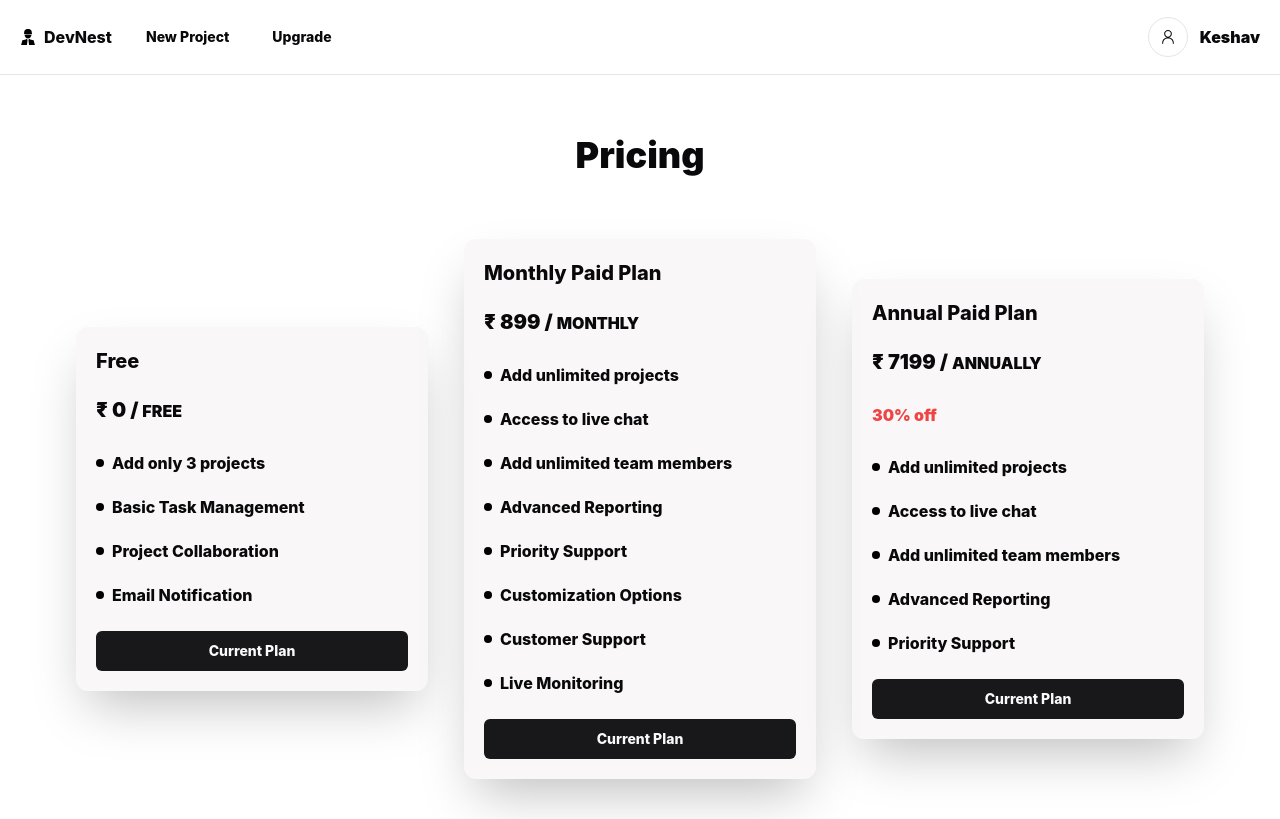
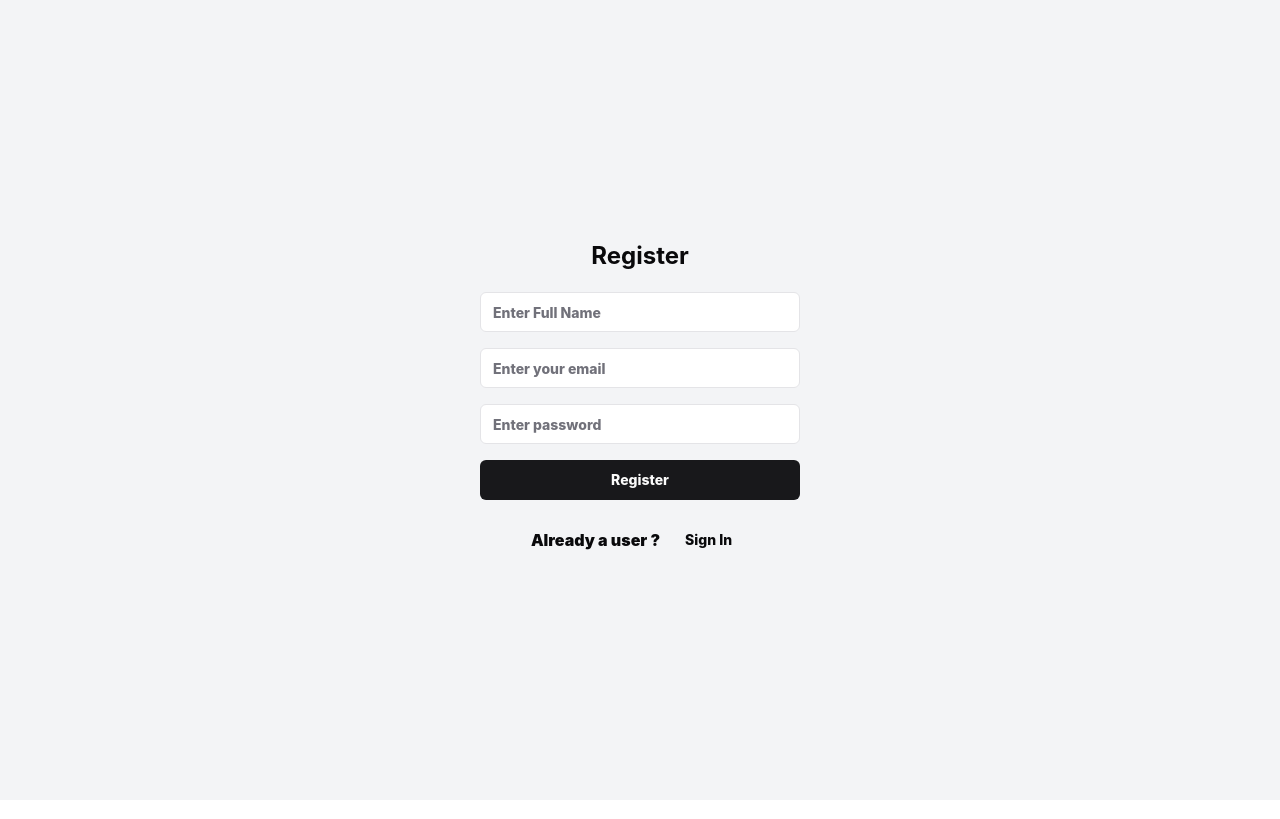
Before and after one commit to keshav0100/DevNest_Frontend, a React (Vite) app: page /upgrade_plan in a window 1280 px wide. Built offline with nearby package versions, Linux system fonts and the light colour scheme.

Commit message:
Update Auth components to improve user experience with dynamic prompts and consistent bold styling; adjust App component to conditionally render Navbar; refine SubscriptionCard to correct discount display.

```diff
--- a/src/App.jsx
+++ b/src/App.jsx
@@ -11,7 +11,7 @@ function App() {
   return (
     <>
     {
-    true ?<div>
+    false ?<div>
       <Navbar />
       <Routes>
         <Route path="/" element={<Home />} />
--- a/src/pages/Auth/Auth.jsx
+++ b/src/pages/Auth/Auth.jsx
@@ -8,20 +8,17 @@ const Auth = () => {
   return (
     <div className='loginContainer flex items-center justify-center min-h-screen bg-gray-100'>
         <div className='box h-[30rem[ w-[25rem]'>
-            <div className='minContainer login'>
                 <div className='loginBox w-full px-10 space-y-5'>
                     {active?<Signup/>:<Login/>}
                 </div>
             <div className="flex items-center justify-center gap-2 mt-5">
-    <span>Already a user?</span>
+    <span>{active ? "Already a user ?" : "New user ?"} </span>
     <Button onClick={()=>setActive(!active)} variant="ghost" className="font-extrabold">
-        {active?"Signin":"Signup"}
+        {active?"Sign In":"Sign Up"}
     </Button>
 </div>
 </div>
-        </div>
-
-    </div>
+</div>
   )
 }
 
--- a/src/pages/Auth/Login.jsx
+++ b/src/pages/Auth/Login.jsx
@@ -41,7 +41,6 @@ const Login = () => {
             name="email"
             render={({ field }) => (
               <FormItem>
-                <FormLabel className="font-extrabold">Email</FormLabel>
                 <FormControl>
                   <Input placeholder="Enter your email" {...field} className="font-extrabold" />
                 </FormControl>
@@ -54,16 +53,15 @@ const Login = () => {
             name="password"
             render={({ field }) => (
               <FormItem>
-                <FormLabel className="font-extrabold">Password</FormLabel>
                 <FormControl>
-                  <Input type="password" placeholder="Enter your password" {...field} />
+                  <Input type="password" placeholder="Enter your password" className="font-extrabold" {...field} />
                 </FormControl>
                 <FormMessage />
               </FormItem>
             )}
           />
           <div className="flex justify-center">
-            <Button type="submit" className="px-4 items-center cursor-pointer">
+            <Button type="submit" className="w-full items-center cursor-pointer font-extrabold">
               Login
             </Button>
           </div>
--- a/src/pages/Auth/Signup.jsx
+++ b/src/pages/Auth/Signup.jsx
@@ -46,7 +46,7 @@ const Signup = () => {
           render={({ field }) => (
             <FormItem>
               <FormControl>
-                <Input placeholder="Enter Full Name" {...field} />
+                <Input placeholder="Enter Full Name" {...field} className="font-extrabold"/>
               </FormControl>
               <FormMessage />
             </FormItem>
@@ -58,9 +58,9 @@ const Signup = () => {
           render={({ field }) => (
             <FormItem>
               <FormControl>
-                <Input placeholder="Enter email" {...field} />
+                <Input placeholder="Enter your email" {...field} className="font-extrabold"/>
               </FormControl>
-              <FormMessage />
+              <FormMessage/>
             </FormItem>
           )}
         />
@@ -70,7 +70,7 @@ const Signup = () => {
           render={({ field }) => (
             <FormItem>
               <FormControl>
-                <Input type="password" placeholder="Enter Password" {...field} />
+                <Input type="password" placeholder="Enter password" {...field} className="font-extrabold"/>
               </FormControl>
               <FormMessage />
             </FormItem>
--- a/src/pages/Subscription/SubscriptionCard.jsx
+++ b/src/pages/Subscription/SubscriptionCard.jsx
@@ -10,7 +10,7 @@ const SubscriptionCard = ({data}) => {
         <span className="text-xl text-extrabold">₹ {data.price} / </span>
         <span className="text-md text-extrabold">{data.planType}</span>
       </p>
-      {data.planType=="ANNUALLY"&&<p className="text-red-500">30% off </p>}
+      {data.planType=="ANNUALLY"&&<p className="text-red-500">-30% off </p>}
       <div className="space-y-3">
         {data.features.map((item, index) => (
           <div key={index} className="flex items-center gap-2">
```
